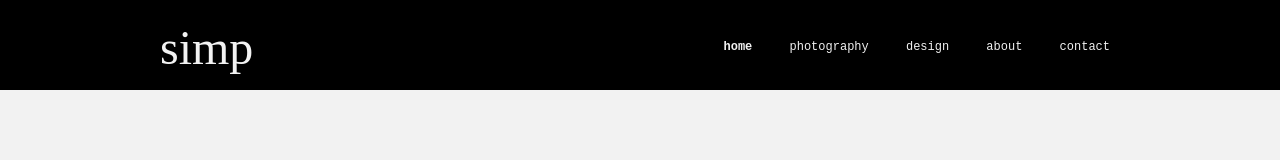
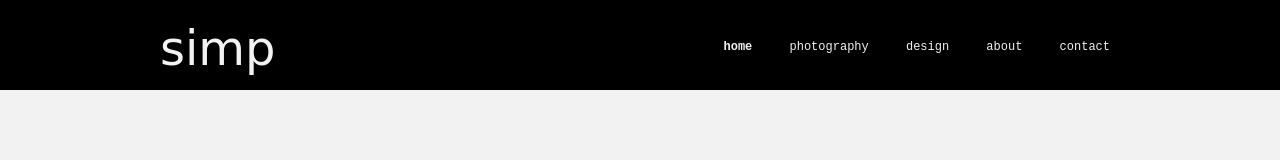
Before and after one commit to harrysimpson/harrysimpson.github.io, a plain HTML site: page index.html in a window 1280 px wide. Shown: the top 160 px of the page. Drawn offline with Linux system fonts and the light colour scheme.

Commit message:
reverted font style

```diff
--- a/css/style.css
+++ b/css/style.css
@@ -38,7 +38,7 @@ img{
 }
 
 .logo{
-    font-family: 'UnifrakturMaguntia';
+    font-family: 'UnifrakturMaguntia', cursive;
     font-size: 3rem;
     margin-top: 20px;
     float:left;
```
